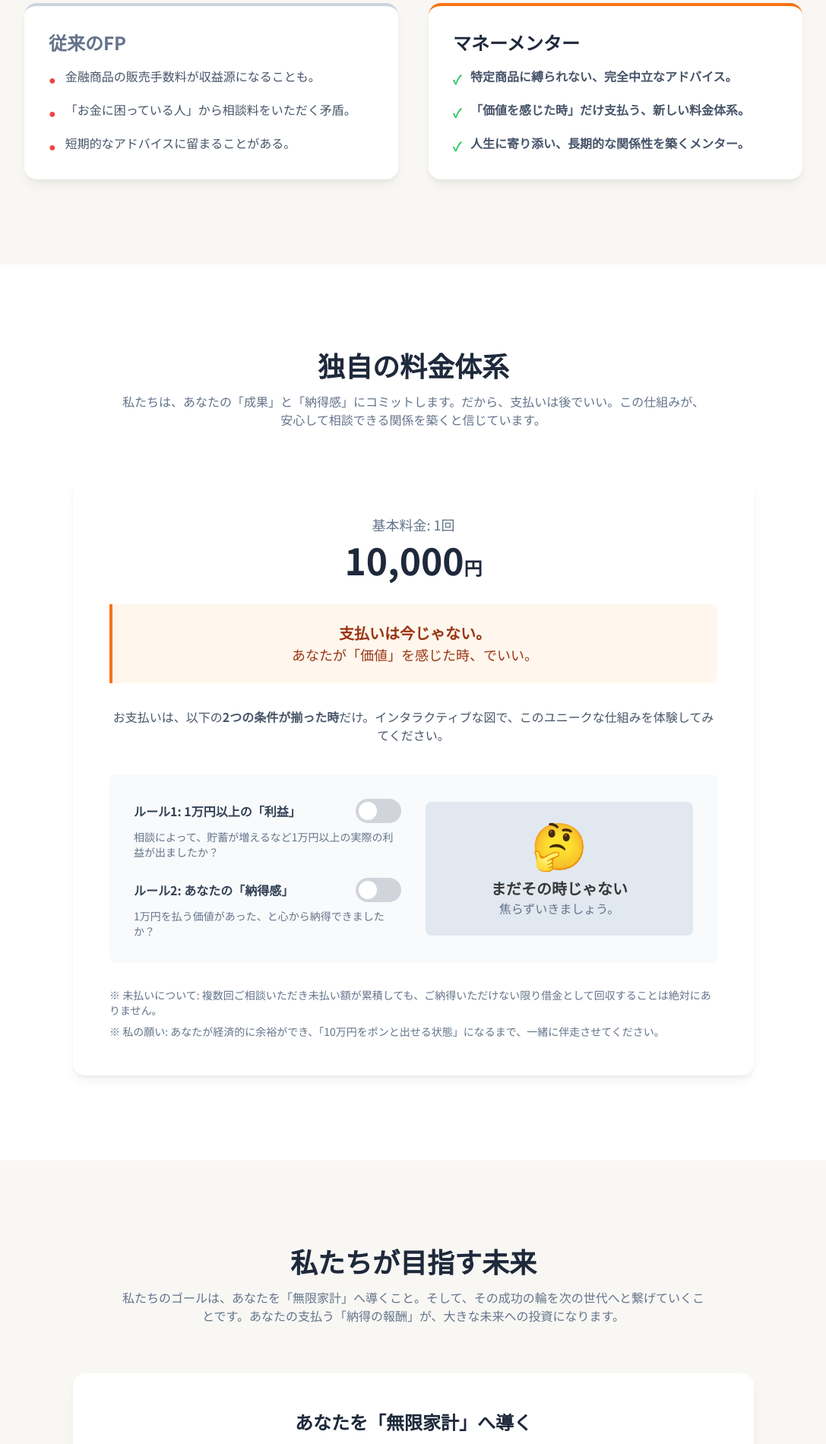
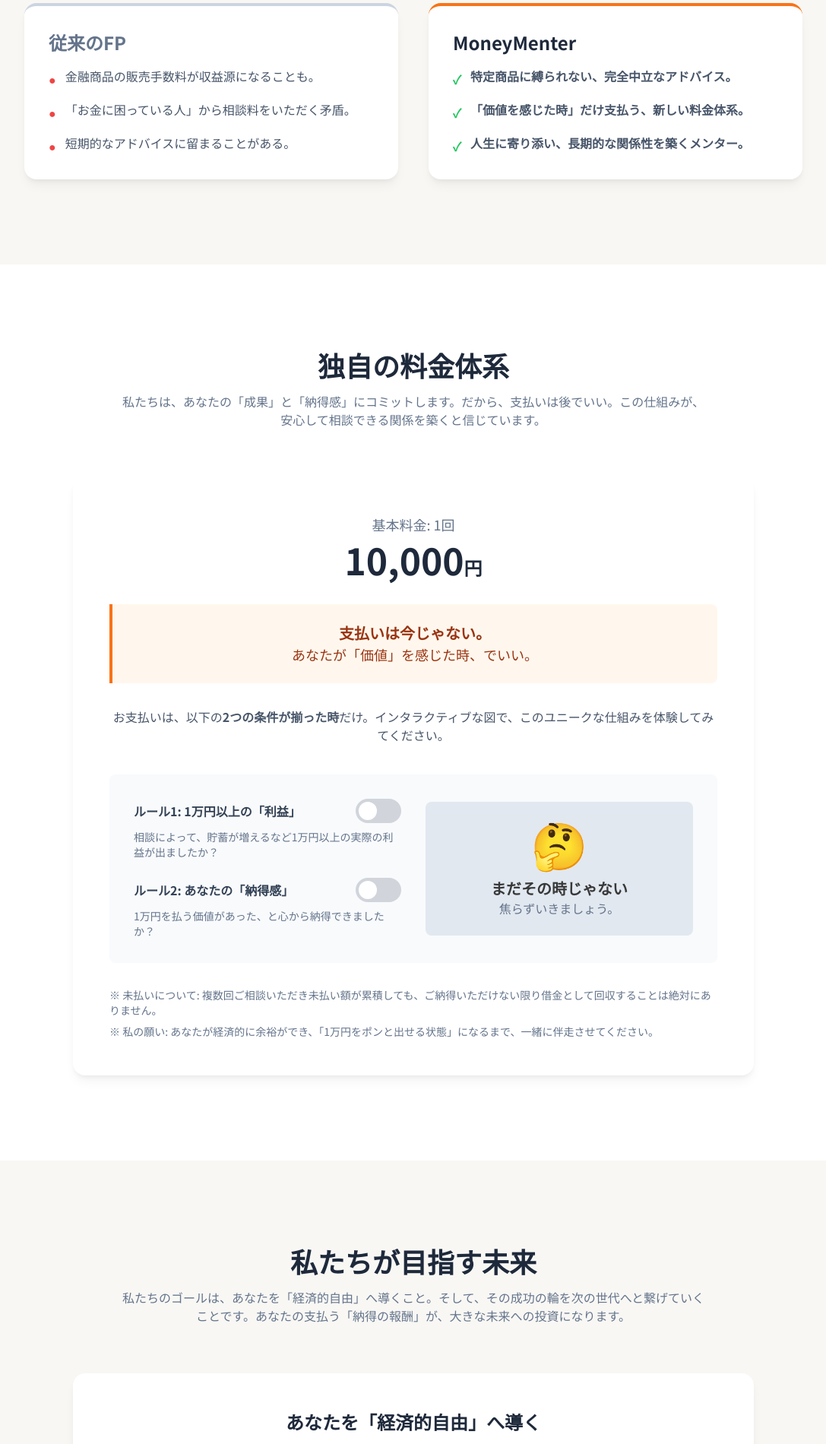
Before and after one commit to fire-fighter119/MoneyMenter-service, a plain HTML site: page index.html in a window 1280 px wide. Shown: the part 900-2800 px from the top of the page at 76% size, without its empty margins (96-1183 px from the left). Drawn offline with nearby package versions, Linux system fonts and the light colour scheme.

Commit message:
Update index.html

```diff
--- a/index.html
+++ b/index.html
@@ -3,7 +3,7 @@
 <head>
     <meta charset="UTF-8">
     <meta name="viewport" content="width=device-width, initial-scale=1.0">
-    <title>マネーメンター | あなたの未来を共に育てるパートナー</title>
+    <title>MoneyMenter | あなたの未来を共に育てるパートナー</title>
     <script src="https://cdn.tailwindcss.com"></script>
     <link rel="preconnect" href="https://fonts.googleapis.com">
     <link rel="preconnect" href="https://fonts.gstatic.com" crossorigin>
@@ -113,7 +113,7 @@
 
     <header id="header" class="bg-[#F8F7F4]/80 backdrop-blur-md sticky top-0 z-50 shadow-sm">
         <nav class="container mx-auto px-6 py-4 flex justify-between items-center">
-            <a href="#hero" class="text-2xl font-bold text-slate-800">マネーメンター</a>
+            <a href="#hero" class="text-2xl font-bold text-slate-800">Moneymenter</a>
             <div class="hidden md:flex space-x-8">
                 <a href="#difference" class="nav-link text-slate-600 font-medium">私たちの約束</a>
                 <a href="#pricing" class="nav-link text-slate-600 font-medium">独自の料金体系</a>
@@ -151,7 +151,7 @@
                         </div>
                     </div>
                     <div class="card p-8 border-t-4 border-orange-500 fade-in">
-                        <h3 class="text-2xl font-bold text-slate-800 mb-4">マネーメンター</h3>
+                        <h3 class="text-2xl font-bold text-slate-800 mb-4">MoneyMenter</h3>
                          <div class="space-y-4 text-slate-600">
                             <p class="flex items-start"><span class="text-green-500 font-bold mr-3 mt-1">✓</span><span class="font-semibold">特定商品に縛られない、完全中立なアドバイス。</span></p>
                             <p class="flex items-start"><span class="text-green-500 font-bold mr-3 mt-1">✓</span><span class="font-semibold">「価値を感じた時」だけ支払う、新しい料金体系。</span></p>
@@ -206,7 +206,7 @@
                     </div>
                      <div class="mt-8 text-sm text-slate-500 space-y-2">
                         <p>※ 未払いについて: 複数回ご相談いただき未払い額が累積しても、ご納得いただけない限り借金として回収することは絶対にありません。</p>
-                        <p>※ 私の願い: あなたが経済的に余裕ができ、「10万円をポンと出せる状態」になるまで、一緒に伴走させてください。</p>
+                        <p>※ 私の願い: あなたが経済的に余裕ができ、「1万円をポンと出せる状態」になるまで、一緒に伴走させてください。</p>
                     </div>
                 </div>
             </div>
@@ -216,11 +216,11 @@
             <div class="container mx-auto px-6">
                  <div class="text-center mb-16">
                     <h2 class="text-3xl md:text-4xl font-bold text-slate-800">私たちが目指す未来</h2>
-                    <p class="mt-4 text-slate-500 max-w-3xl mx-auto">私たちのゴールは、あなたを「無限家計」へ導くこと。そして、その成功の輪を次の世代へと繋げていくことです。あなたの支払う「納得の報酬」が、大きな未来への投資になります。</p>
+                    <p class="mt-4 text-slate-500 max-w-3xl mx-auto">私たちのゴールは、あなたを「経済的自由」へ導くこと。そして、その成功の輪を次の世代へと繋げていくことです。あなたの支払う「納得の報酬」が、大きな未来への投資になります。</p>
                 </div>
 
                 <div class="card max-w-4xl mx-auto p-8 md:p-12 mb-10 fade-in">
-                    <h3 class="text-2xl font-bold text-center mb-2 text-slate-800">あなたを「無限家計」へ導く</h3>
+                    <h3 class="text-2xl font-bold text-center mb-2 text-slate-800">あなたを「経済的自由」へ導く</h3>
                     <p class="text-center text-slate-500 mb-8">働かなくても資産が増え続ける、経済的自由のフェーズへ。この公式の可能性を、スライダーを動かして体感してください。</p>
                     <div class="text-center font-mono p-4 bg-slate-100 rounded-lg text-slate-700 text-lg md:text-xl">
                         収入 − 支出 + (資産 × 運用利回り)
@@ -286,7 +286,7 @@
 
     <footer class="bg-slate-800 text-slate-400 py-8">
         <div class="container mx-auto px-6 text-center text-sm">
-            <p>&copy; 2025 マネーメンター. All Rights Reserved.</p>
+            <p>&copy; 2025 MoneyMenter. All Rights Reserved.</p>
         </div>
     </footer>
 
```
